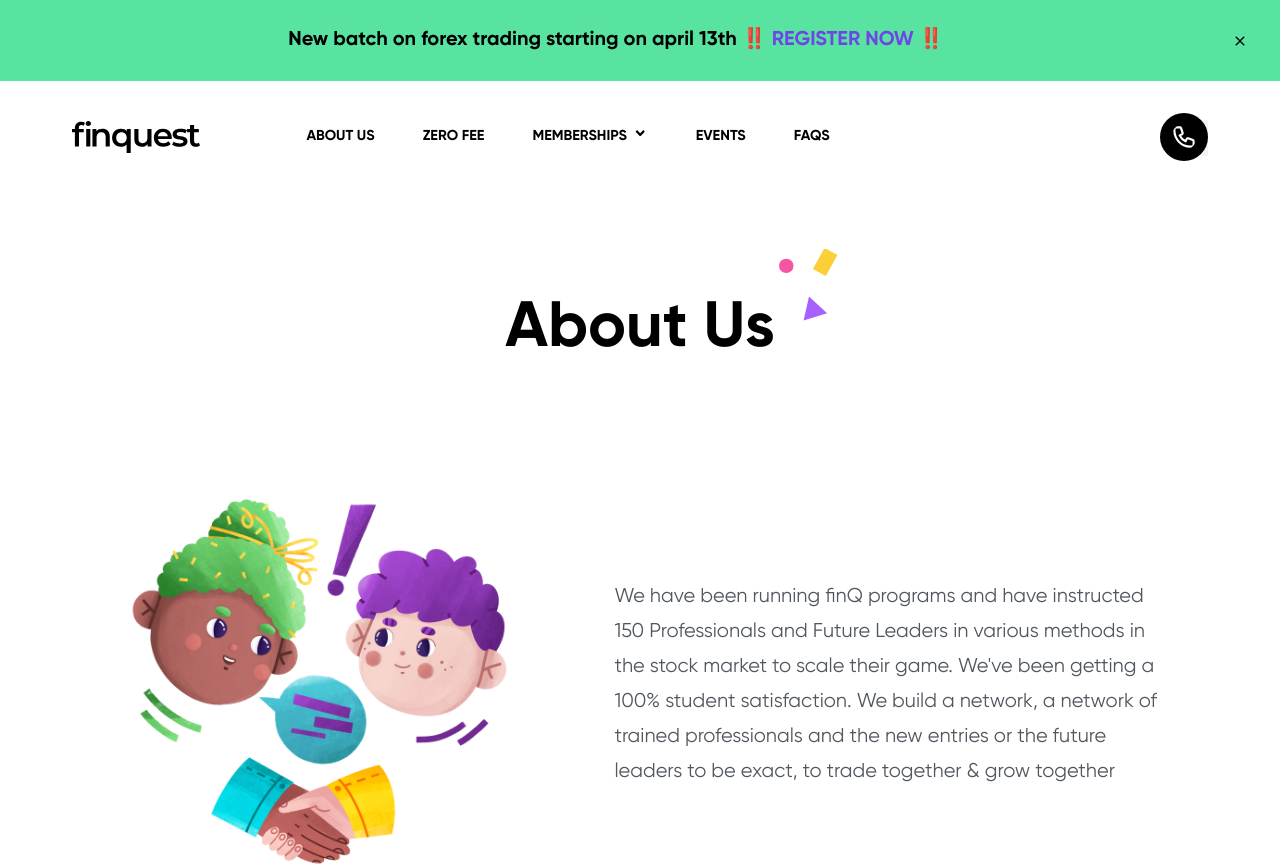
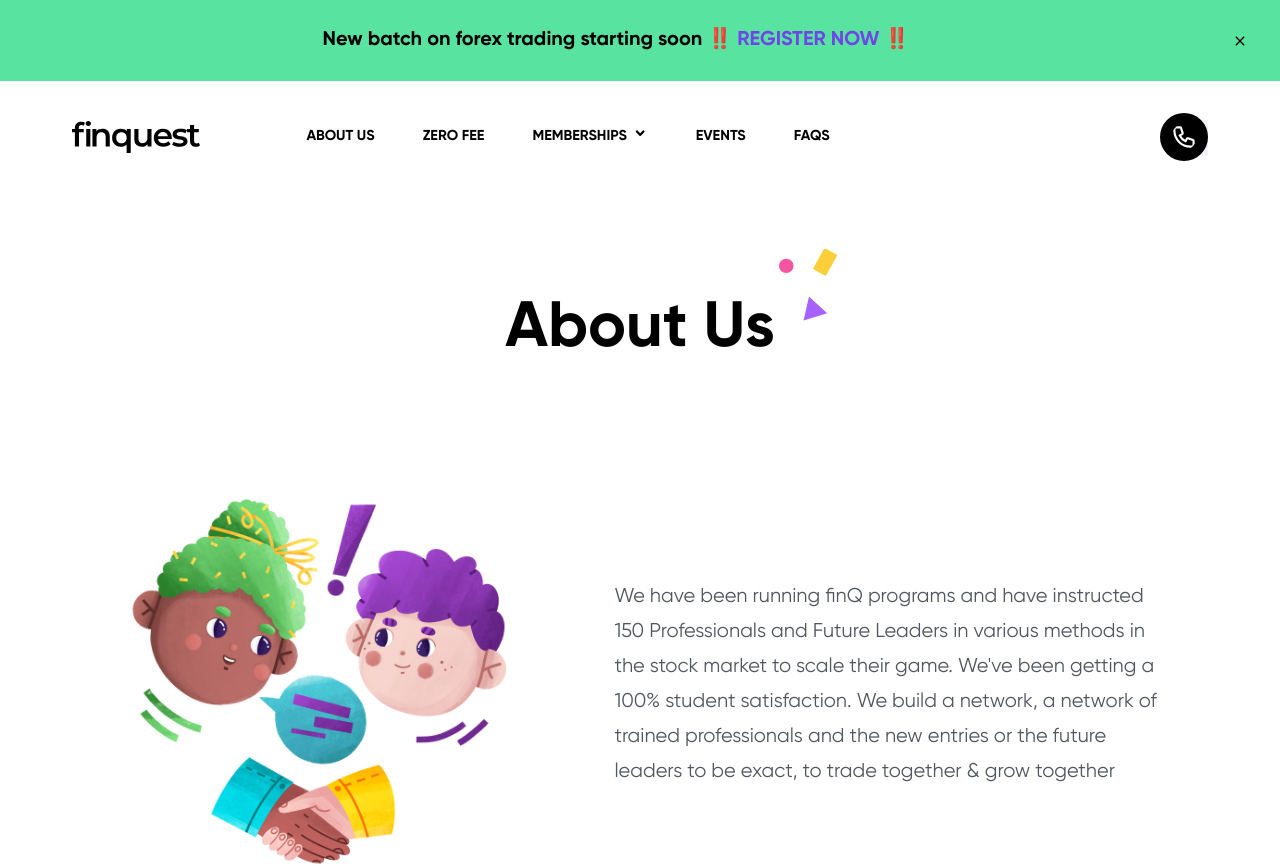
Before and after one commit to emanuelchristo/finquest, a Next.js app: page /about in a window 1280 px wide. Shown: the top 866 px of the page. Built offline with nearby package versions, Linux system fonts and the light colour scheme.

Commit message:
snack bar date

```diff
--- a/pages/_app.js
+++ b/pages/_app.js
@@ -19,6 +19,7 @@ function MyApp({ Component, pageProps }) {
           name="google-site-verification"
           content="4Cbyhz8hc0taFGG6F4lucI7JMMXJQe1y_Qa8qKscRnI"
         />
+        <meta name="viewport" content="width=device-width, height=device-height, initial-scale=1.0, maximum-scale=1.0"/>
       </Head>
       <Script
         id="gtm-script"
--- a/pages/about.js
+++ b/pages/about.js
@@ -12,7 +12,7 @@ export default function AboutUs() {
     <div id="home">
         <Snackbar
         message={[
-          "New batch on forex trading starting  on april 13th ‼️ ",
+          "New batch on forex trading starting soon ‼️ ",
           <Link
                   target="_blank"
                   href="/course/forex/"
--- a/pages/index.js
+++ b/pages/index.js
@@ -24,7 +24,7 @@ export default function Home() {
     <div id="home">
       <Snackbar
         message={[
-          `New batch on forex trading starting  on 13th April ‼️ `,
+          `New batch on forex trading starting soon ‼️ `,
           <Link
                   target="_blank"
                   href="/course/forex/"
--- a/pages/payment-refund-and-cancellation-policy.js
+++ b/pages/payment-refund-and-cancellation-policy.js
@@ -7,7 +7,7 @@ export default function Refund() {
     <div id="home" className={styles["home"]}>
        <Snackbar
         message={[
-          "New batch on forex trading starting  on april 13th ‼️ ",
+          "New batch on forex trading starting soon ‼️ ",
           <Link target="_blank" href="/course/forex/" rel="noopener noreferrer" key={1}>
             <a id="offprice" >
               REGISTER NOW
--- a/pages/privacy-policy.js
+++ b/pages/privacy-policy.js
@@ -7,7 +7,7 @@ export default function Privacy() {
     <div id="home" className={styles["home"]}>
       <Snackbar
         message={[
-          "New batch on forex trading starting  on april 13th ‼️ ",
+          "New batch on forex trading starting soon ‼️ ",
           <Link target="_blank" href="/course/forex/" rel="noopener noreferrer" key={1}>
             <a id="offprice">
               REGISTER NOW
--- a/pages/terms-of-service.js
+++ b/pages/terms-of-service.js
@@ -7,7 +7,7 @@ export default function Terms() {
     <div id="home" className={styles["home"]}>
      <Snackbar
         message={[
-          "New batch on forex trading starting  on april 13th ‼️ ",
+          "New batch on forex trading starting soon ‼️ ",
           <Link target="_blank" href="/course/forex/" rel="noopener noreferrer" key={1}>
             <a id="offprice">
               REGISTER NOW
```
